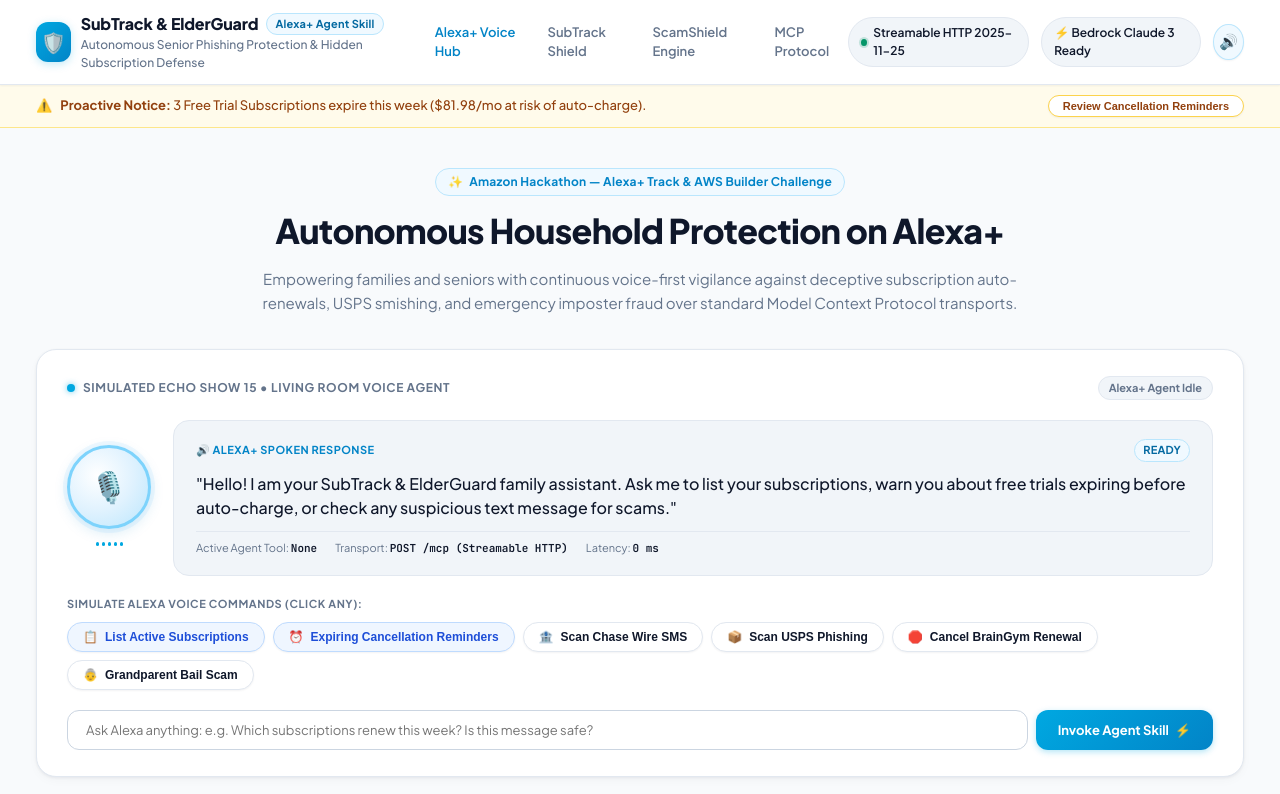
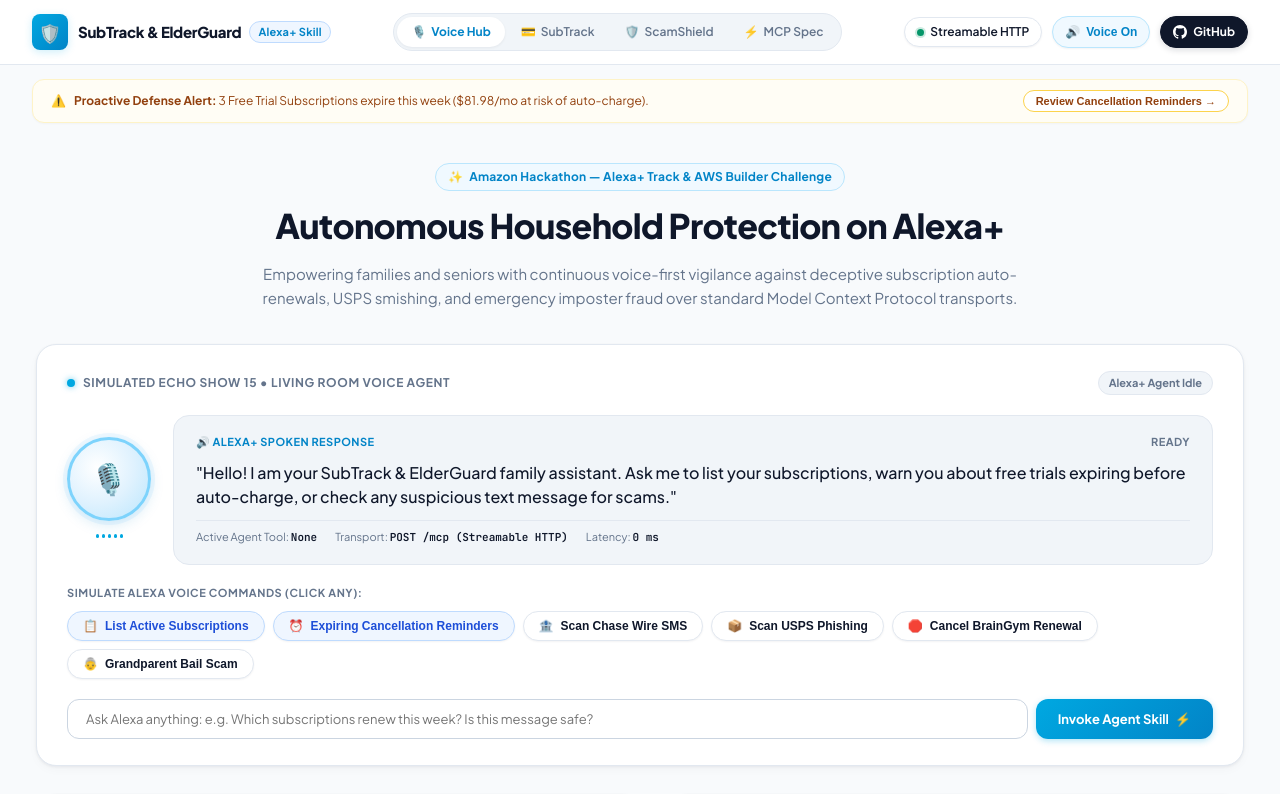
Before and after one commit to Tejal-Bhavsar/subtrack-elderguard-mcp, a website: page src/public/index.html in a window 1280 px wide. Shown: the top 794 px of the page. Drawn offline with Linux system fonts and the light colour scheme; no server answers.

Commit message:
fix(navbar): redesign to ultra-sleek 64px modern navbar with segmented capsule, clean brand mark, and floating proactive alert

```diff
--- a/src/public/index.html
+++ b/src/public/index.html
@@ -77,115 +77,141 @@
     }
 
     /* AMAZON-INSPIRED TOP HEADER */
-    header {
-      background: var(--bg-surface);
-      border-bottom: 1px solid var(--border-default);
+    /* ULTRA-SLEEK MODERN NAVBAR (Apple/Linear/Stripe inspired) */
+    .nav-wrapper {
       position: sticky;
       top: 0;
       z-index: 50;
-      padding: 12px 36px;
+      background: rgba(255, 255, 255, 0.9);
+      backdrop-filter: blur(16px);
+      -webkit-backdrop-filter: blur(16px);
+      border-bottom: 1px solid var(--border-default);
+      transition: all 0.2s ease;
+    }
+
+    header {
+      max-width: 1360px;
+      margin: 0 auto;
+      height: 64px;
+      padding: 0 32px;
       display: flex;
       justify-content: space-between;
       align-items: center;
-      box-shadow: var(--shadow-sm);
-    }
-
-    .header-left {
-      display: flex;
-      align-items: center;
-      gap: 16px;
-    }
-
-    .brand-mark {
+    }
+
+    /* Left Brand Section */
+    .brand-section {
+      display: flex;
+      align-items: center;
+      gap: 12px;
+    }
+
+    .brand-logo-wrap {
       display: flex;
       align-items: center;
       gap: 10px;
       text-decoration: none;
-    }
-
-    .brand-avatar {
-      width: 40px;
-      height: 40px;
-      border-radius: var(--radius-md);
+      color: inherit;
+    }
+
+    .brand-icon-box {
+      width: 36px;
+      height: 36px;
+      border-radius: var(--radius-sm);
       background: linear-gradient(135deg, #00a8e1 0%, #0284c7 100%);
       color: #ffffff;
       display: flex;
       align-items: center;
       justify-content: center;
-      font-size: 20px;
-      box-shadow: 0 2px 8px rgba(0, 168, 225, 0.25);
-    }
-
-    .brand-titles h1 {
-      font-size: 16px;
+      font-size: 18px;
+      box-shadow: 0 2px 8px rgba(0, 168, 225, 0.2);
+    }
+
+    .brand-name-group {
+      display: flex;
+      align-items: center;
+      gap: 8px;
+    }
+
+    .brand-title {
+      font-size: 15px;
       font-weight: 800;
       color: var(--text-main);
-      display: flex;
-      align-items: center;
-      gap: 8px;
-      letter-spacing: -0.01em;
-    }
-
-    .badge-alexa {
+      letter-spacing: -0.02em;
+    }
+
+    .brand-alexa-pill {
       font-size: 11px;
       font-weight: 700;
-      color: #0369a1;
-      background: var(--alexa-subtle);
-      border: 1px solid var(--alexa-border);
+      color: #0284c7;
+      background: #eff6ff;
+      border: 1px solid #bfdbfe;
       padding: 2px 8px;
       border-radius: var(--radius-full);
       letter-spacing: 0.02em;
     }
 
-    .brand-titles p {
+    /* Center Navigation Capsule (Segmented Control) */
+    .nav-capsule {
+      display: none;
+      align-items: center;
+      background: #f1f5f9;
+      border: 1px solid var(--border-default);
+      border-radius: var(--radius-full);
+      padding: 3px;
+      gap: 2px;
+    }
+
+    @media (min-width: 860px) {
+      .nav-capsule { display: flex; }
+    }
+
+    .nav-link-pill {
+      padding: 6px 14px;
       font-size: 12px;
-      color: var(--text-muted);
-      font-weight: 500;
-    }
-
-    .header-nav {
-      display: none;
-      align-items: center;
-      gap: 20px;
-      font-size: 13px;
       font-weight: 600;
       color: var(--text-muted);
-    }
-
-    @media (min-width: 900px) {
-      .header-nav { display: flex; }
-    }
-
-    .header-nav a {
-      color: var(--text-muted);
       text-decoration: none;
-      transition: color 0.15s;
-    }
-
-    .header-nav a:hover, .header-nav a.active {
+      border-radius: var(--radius-full);
+      transition: all 0.15s ease;
+      display: flex;
+      align-items: center;
+      gap: 5px;
+    }
+
+    .nav-link-pill:hover {
+      color: var(--text-main);
+    }
+
+    .nav-link-pill.active {
+      background: #ffffff;
       color: var(--alexa-deep);
-    }
-
-    .header-right {
-      display: flex;
-      align-items: center;
-      gap: 12px;
-    }
-
-    .status-pill {
+      font-weight: 700;
+      box-shadow: 0 1px 3px rgba(15, 23, 42, 0.06);
+    }
+
+    /* Right Action Group */
+    .header-actions-group {
+      display: flex;
+      align-items: center;
+      gap: 10px;
+    }
+
+    .nav-mcp-status {
       display: flex;
       align-items: center;
       gap: 6px;
-      padding: 6px 12px;
+      padding: 5px 12px;
       border-radius: var(--radius-full);
       font-size: 12px;
       font-weight: 600;
-      background: var(--bg-subtle);
+      background: #ffffff;
       border: 1px solid var(--border-default);
       color: var(--text-main);
-    }
-
-    .pulse-dot {
+      box-shadow: var(--shadow-sm);
+    }
+
+    .pulse-dot-green {
       width: 7px;
       height: 7px;
       border-radius: 50%;
@@ -193,61 +219,96 @@
       box-shadow: 0 0 0 2px rgba(5, 150, 105, 0.2);
     }
 
-    .btn-audio-toggle {
-      width: 36px;
-      height: 36px;
-      border-radius: 50%;
+    .nav-voice-toggle {
+      height: 32px;
+      padding: 0 12px;
+      border-radius: var(--radius-full);
       background: #ffffff;
       border: 1px solid var(--border-default);
       color: var(--text-main);
       display: flex;
       align-items: center;
-      justify-content: center;
+      gap: 6px;
       cursor: pointer;
-      font-size: 15px;
-      transition: all 0.15s;
+      font-size: 12px;
+      font-weight: 600;
+      transition: all 0.15s ease;
       box-shadow: var(--shadow-sm);
     }
 
-    .btn-audio-toggle.active {
+    .nav-voice-toggle:hover {
+      background: var(--bg-subtle);
+    }
+
+    .nav-voice-toggle.active {
       background: var(--alexa-subtle);
       border-color: var(--alexa-border);
       color: var(--alexa-deep);
     }
 
-    /* PROACTIVE NOTIFICATION RIBBON */
-    .proactive-strip {
-      background: #fffbeb;
-      border-bottom: 1px solid #fde68a;
-      padding: 10px 36px;
+    .nav-github-btn {
+      height: 32px;
+      padding: 0 12px;
+      border-radius: var(--radius-full);
+      background: #0f172a;
+      border: 1px solid #0f172a;
+      color: #ffffff;
+      display: inline-flex;
+      align-items: center;
+      gap: 6px;
+      font-size: 12px;
+      font-weight: 700;
+      text-decoration: none;
+      transition: all 0.15s ease;
+      box-shadow: 0 2px 6px rgba(15, 23, 42, 0.15);
+    }
+
+    .nav-github-btn:hover {
+      background: #1e293b;
+      transform: translateY(-1px);
+    }
+
+    /* REFINED PROACTIVE CAPSULE (Floating & Elegant) */
+    .proactive-capsule-container {
+      max-width: 1360px;
+      margin: 14px auto 0;
+      padding: 0 32px;
+      width: 100%;
+    }
+
+    .proactive-capsule {
+      background: #fffdf5;
+      border: 1px solid #fef3c7;
+      border-radius: var(--radius-md);
+      padding: 10px 18px;
       display: flex;
       justify-content: space-between;
       align-items: center;
-      font-size: 13px;
+      font-size: 12px;
       color: #92400e;
-    }
-
-    .proactive-left {
+      box-shadow: 0 1px 2px rgba(15, 23, 42, 0.03);
+    }
+
+    .proactive-capsule-left {
       display: flex;
       align-items: center;
       gap: 8px;
-      font-weight: 500;
-    }
-
-    .btn-banner-action {
+    }
+
+    .btn-capsule-action {
       background: #ffffff;
       border: 1px solid #fcd34d;
       color: #92400e;
-      padding: 4px 14px;
+      padding: 4px 12px;
       border-radius: var(--radius-full);
       font-size: 11px;
       font-weight: 700;
       cursor: pointer;
       transition: all 0.15s;
-      box-shadow: var(--shadow-sm);
-    }
-
-    .btn-banner-action:hover {
+      white-space: nowrap;
+    }
+
+    .btn-capsule-action:hover {
       background: #fef3c7;
     }
 
@@ -1219,51 +1280,57 @@
 </head>
 <body>
 
-  <!-- AMAZON-INSPIRED TOP HEADER -->
+  <!-- ULTRA-SLEEK MODERN NAVBAR (Apple/Linear/Stripe inspired) -->
+  <div class="nav-wrapper">
     <header>
-    <div class="header-left">
-      <a href="#" class="brand-mark">
-        <div class="brand-avatar">🛡️</div>
-        <div class="brand-titles">
-          <h1>
-            SubTrack & ElderGuard
-            <span class="badge-alexa">Alexa+ Agent Skill</span>
-          </h1>
-          <p>Autonomous Senior Phishing Protection & Hidden Subscription Defense</p>
+      <!-- Left: Refined Brand Mark -->
+      <div class="brand-section">
+        <a href="#" class="brand-logo-wrap">
+          <div class="brand-icon-box">🛡️</div>
+          <div class="brand-name-group">
+            <span class="brand-title">SubTrack & ElderGuard</span>
+            <span class="brand-alexa-pill">Alexa+ Skill</span>
           </div>
         </a>
       </div>
 
-    <nav class="header-nav">
-      <a href="#alexa-hub" class="active">Alexa+ Voice Hub</a>
-      <a href="#subtrack-section">SubTrack Shield</a>
-      <a href="#scamshield-section">ScamShield Engine</a>
-      <a href="#mcp-inspector">MCP Protocol</a>
+      <!-- Center: Segmented Navigation Capsule -->
+      <nav class="nav-capsule">
+        <a href="#alexa-hub" class="nav-link-pill active"><span>🎙️</span> Voice Hub</a>
+        <a href="#subtrack-section" class="nav-link-pill"><span>💳</span> SubTrack</a>
+        <a href="#scamshield-section" class="nav-link-pill"><span>🛡️</span> ScamShield</a>
+        <a href="#mcp-inspector" class="nav-link-pill"><span>⚡</span> MCP Spec</a>
       </nav>
 
-    <div class="header-right">
-      <div class="status-pill">
-        <div class="pulse-dot"></div>
-        <span>Streamable HTTP 2025-11-25</span>
-      </div>
-      <div class="status-pill" id="bedrockPill">
-        <span>⚡ Bedrock Claude 3 Ready</span>
-      </div>
-      <button class="btn-audio-toggle active" id="audioToggleBtn" title="Toggle Alexa Spoken Audio">
-        🔊
+      <!-- Right: Consolidated Status & Audio -->
+      <div class="header-actions-group">
+        <div class="nav-mcp-status" title="MCP Streamable HTTP Transport Active">
+          <div class="pulse-dot-green"></div>
+          <span>Streamable HTTP</span>
+        </div>
+        <button class="nav-voice-toggle active" id="audioToggleBtn" title="Toggle Alexa Spoken Audio">
+          <span>🔊</span>
+          <span id="audioBtnLabel">Voice On</span>
         </button>
+        <a href="https://github.com/Tejal-Bhavsar/subtrack-elderguard-mcp" target="_blank" class="nav-github-btn" title="View Source on GitHub">
+          <svg width="14" height="14" viewBox="0 0 24 24" fill="currentColor"><path d="M12 0C5.37 0 0 5.37 0 12c0 5.31 3.435 9.795 8.205 11.385.6.105.825-.255.825-.57 0-.285-.015-1.23-.015-2.235-3.015.555-3.795-.735-4.035-1.41-.135-.345-.72-1.41-1.23-1.695-.42-.225-1.02-.78-.015-.795.945-.015 1.62.87 1.845 1.23 1.08 1.815 2.805 1.305 3.495.99.105-.78.42-1.305.765-1.605-2.67-.3-5.46-1.335-5.46-5.925 0-1.305.465-2.385 1.23-3.225-.12-.3-.54-1.53.12-3.18 0 0 1.005-.315 3.3 1.23.96-.27 1.98-.405 3-.405s2.04.135 3 .405c2.295-1.56 3.3-1.23 3.3-1.23.66 1.65.24 2.88.12 3.18.765.84 1.23 1.905 1.23 3.225 0 4.605-2.805 5.625-5.475 5.925.435.375.81 1.095.81 2.22 0 1.605-.015 2.895-.015 3.3 0 .315.225.69.825.57A12.02 12.02 0 0024 12c0-6.63-5.37-12-12-12z"/></svg>
+          <span>GitHub</span>
+        </a>
       </div>
     </header>
-
-  <!-- PROACTIVE ALERT NOTIFICATION -->
-  <div class="proactive-strip">
-    <div class="proactive-left">
+  </div>
+
+  <!-- FLOATING PROACTIVE ALERT CAPSULE (Clean & Non-Intrusive) -->
+  <div class="proactive-capsule-container">
+    <div class="proactive-capsule">
+      <div class="proactive-capsule-left">
         <span>⚠️</span>
-      <span><strong>Proactive Notice:</strong> 3 Free Trial Subscriptions expire this week ($81.98/mo at risk of auto-charge).</span>
-    </div>
-    <button class="btn-banner-action" onclick="runPrompt('Alexa, remind me which subscription I have to cancel before getting charged.')">
-      Review Cancellation Reminders
+        <span><strong>Proactive Defense Alert:</strong> 3 Free Trial Subscriptions expire this week ($81.98/mo at risk of auto-charge).</span>
+      </div>
+      <button class="btn-capsule-action" onclick="runPrompt('Alexa, remind me which subscription I have to cancel before getting charged.')">
+        Review Cancellation Reminders →
       </button>
+    </div>
   </div>
 
   <!-- MAIN LANDING PAGE -->
@@ -1598,12 +1665,13 @@
     const audioBtn = document.getElementById("audioToggleBtn");
     audioBtn.addEventListener("click", () => {
       isTtsEnabled = !isTtsEnabled;
+      const label = document.getElementById("audioBtnLabel");
       if (isTtsEnabled) {
         audioBtn.classList.add("active");
-        audioBtn.textContent = "🔊";
+        audioBtn.innerHTML = "<span>🔊</span><span id='audioBtnLabel'>Voice On</span>";
       } else {
         audioBtn.classList.remove("active");
-        audioBtn.textContent = "🔇";
+        audioBtn.innerHTML = "<span>🔇</span><span id='audioBtnLabel'>Voice Off</span>";
         if (window.speechSynthesis) window.speechSynthesis.cancel();
       }
     });
```
Lines whose indentation alone changed are shown as unchanged.
